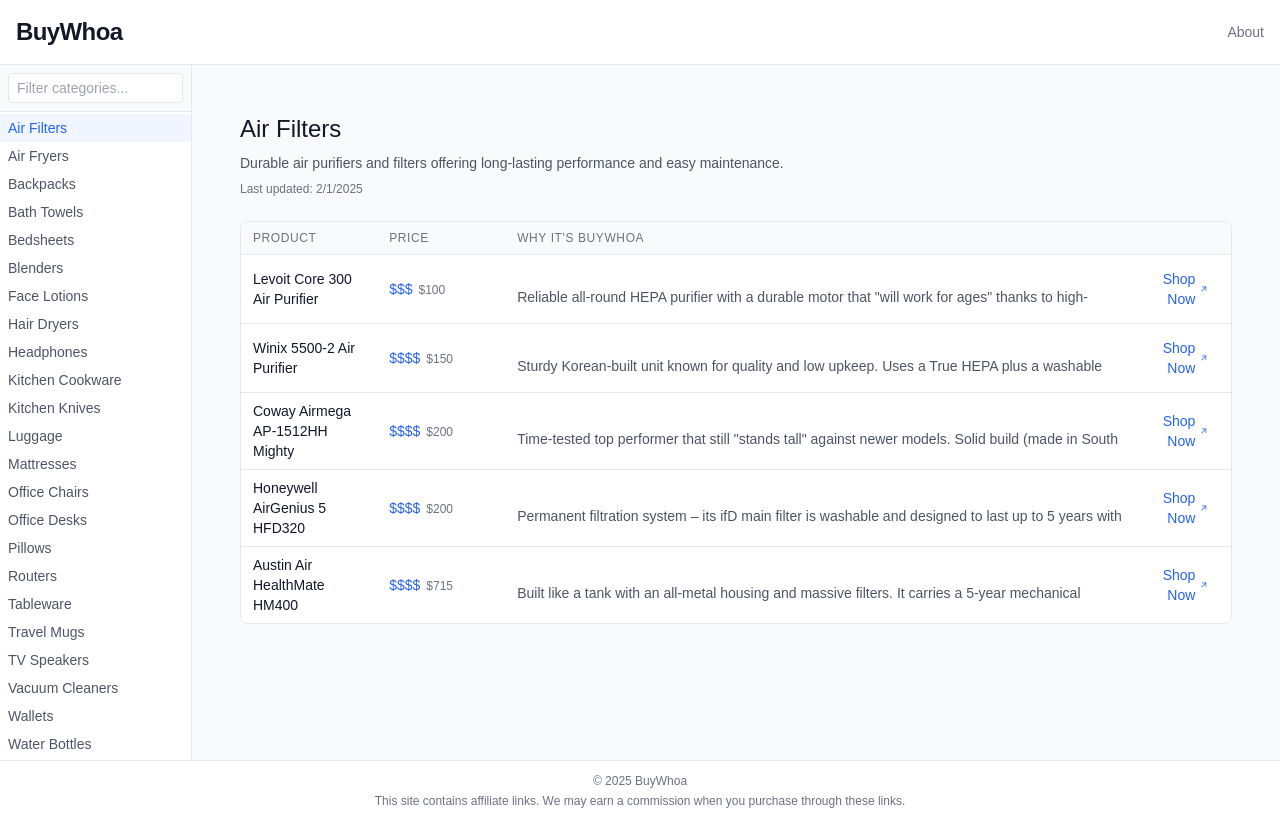
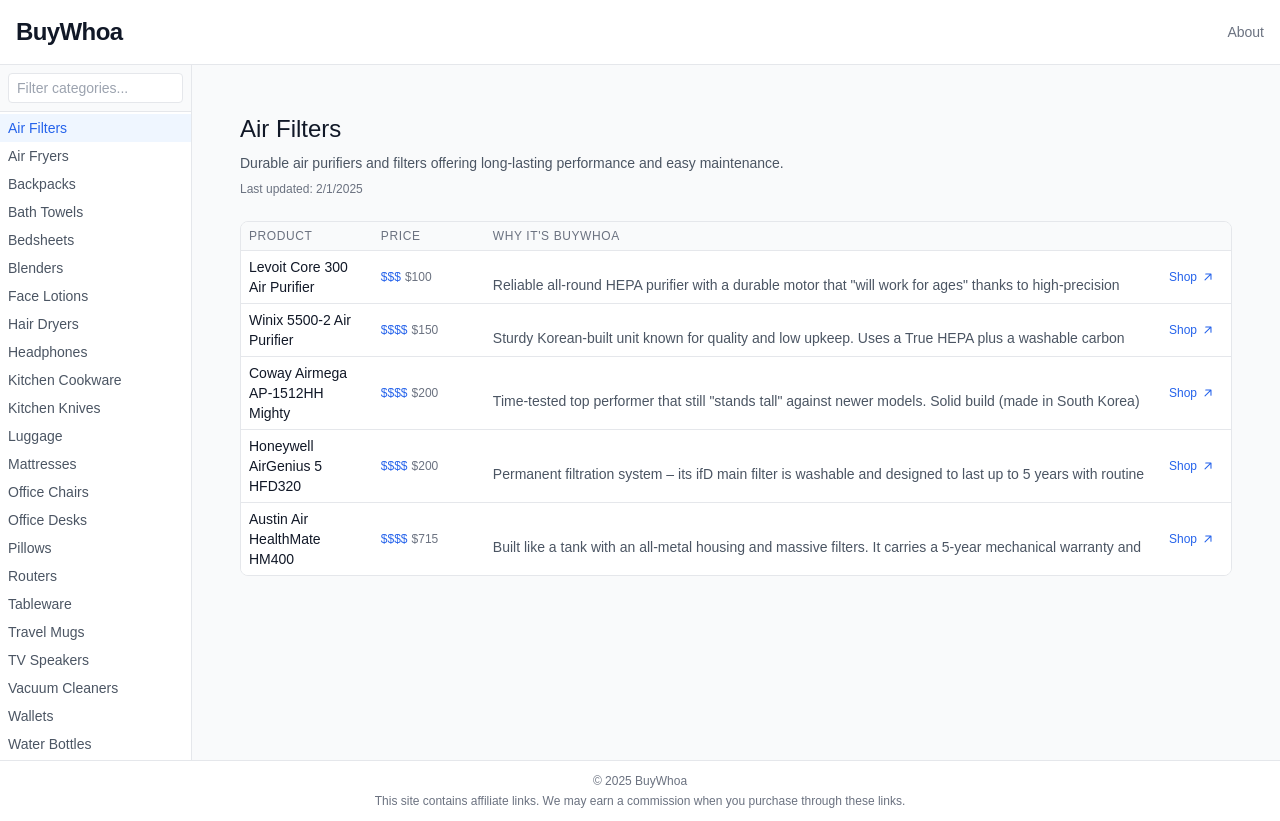
Before and after one commit to SparkyWoo/bifl, a Next.js app: page /categories/airfilter in a window 1280 px wide. Built offline with nearby package versions, Linux system fonts and the light colour scheme.

Commit message:
fix product table - compact

```diff
--- a/app/categories/[id]/page.tsx
+++ b/app/categories/[id]/page.tsx
@@ -279,19 +279,19 @@
         {/* Desktop Product Table */}
         <div className="hidden sm:block bg-white border border-gray-200 rounded-lg overflow-hidden">
           <div className="overflow-x-auto">
-            <table className="w-full divide-y divide-gray-200">
+            <table className="w-full divide-y divide-gray-200 text-sm">
               <thead className="bg-gray-50">
                 <tr>
-                  <th scope="col" className="px-3 py-2 text-left text-xs font-medium text-gray-500 uppercase tracking-wider">
+                  <th scope="col" className="px-2 py-1.5 text-left text-xs font-medium text-gray-500 uppercase tracking-wider">
                     Product
                   </th>
-                  <th scope="col" className="px-3 py-2 text-left text-xs font-medium text-gray-500 uppercase tracking-wider w-32">
+                  <th scope="col" className="px-2 py-1.5 text-left text-xs font-medium text-gray-500 uppercase tracking-wider w-28">
                     Price
                   </th>
-                  <th scope="col" className="px-3 py-2 text-left text-xs font-medium text-gray-500 uppercase tracking-wider">
+                  <th scope="col" className="px-2 py-1.5 text-left text-xs font-medium text-gray-500 uppercase tracking-wider">
                     Why It&apos;s BuyWhoa
                   </th>
-                  <th scope="col" className="relative px-3 py-2 w-20">
+                  <th scope="col" className="relative px-2 py-1.5 w-16">
                     <span className="sr-only">Shop</span>
                   </th>
                 </tr>
@@ -299,29 +299,29 @@
               <tbody className="bg-white divide-y divide-gray-200">
                 {content.products?.map((product) => (
                   <tr key={product.name} className="hover:bg-gray-50">
-                    <td className="px-3 py-2">
-                      <div className="font-medium text-gray-900">{product.name}</div>
+                    <td className="px-2 py-1.5">
+                      <div className="text-sm font-medium text-gray-900">{product.name}</div>
                     </td>
-                    <td className="px-3 py-2 whitespace-nowrap">
-                      <div className="text-sm">
+                    <td className="px-2 py-1.5 whitespace-nowrap">
+                      <div className="text-xs">
                         <span className="font-medium text-blue-600">{product.priceTier}</span>
-                        <span className="text-xs text-gray-500 ml-1.5">
+                        <span className="text-xs text-gray-500 ml-1">
                           {product.priceRange}
                         </span>
                       </div>
                     </td>
-                    <td className="px-3 py-2">
+                    <td className="px-2 py-1.5">
                       <WhyBiflContent content={product.whyBiflContent} />
                     </td>
-                    <td className="px-3 py-2 text-right">
+                    <td className="px-2 py-1.5 text-right">
                       <a
                         href={product.link}
                         target="_blank"
                         rel="noopener noreferrer"
-                        className="inline-flex items-center px-2.5 py-1.5 text-sm font-medium text-blue-600 hover:text-blue-700"
+                        className="inline-flex items-center px-2 py-1 text-xs font-medium text-blue-600 hover:text-blue-700"
                       >
-                        Shop Now
-                        <svg className="ml-1 w-4 h-4" viewBox="0 0 20 20" fill="currentColor">
+                        Shop
+                        <svg className="ml-1 w-3.5 h-3.5" viewBox="0 0 20 20" fill="currentColor">
                           <path fillRule="evenodd" d="M5.22 14.78a.75.75 0 001.06 0l7.22-7.22v5.69a.75.75 0 001.5 0v-7.5a.75.75 0 00-.75-.75h-7.5a.75.75 0 000 1.5h5.69l-7.22 7.22a.75.75 0 000 1.06z" />
                         </svg>
                       </a>
```
